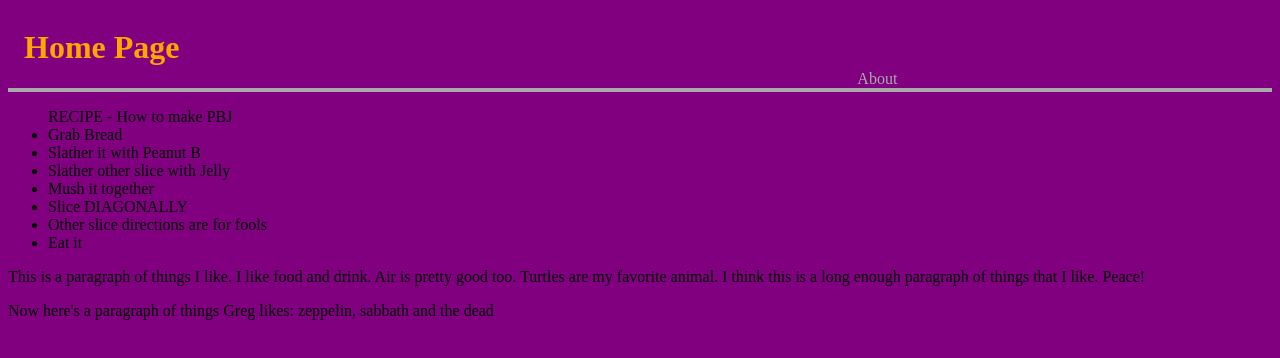
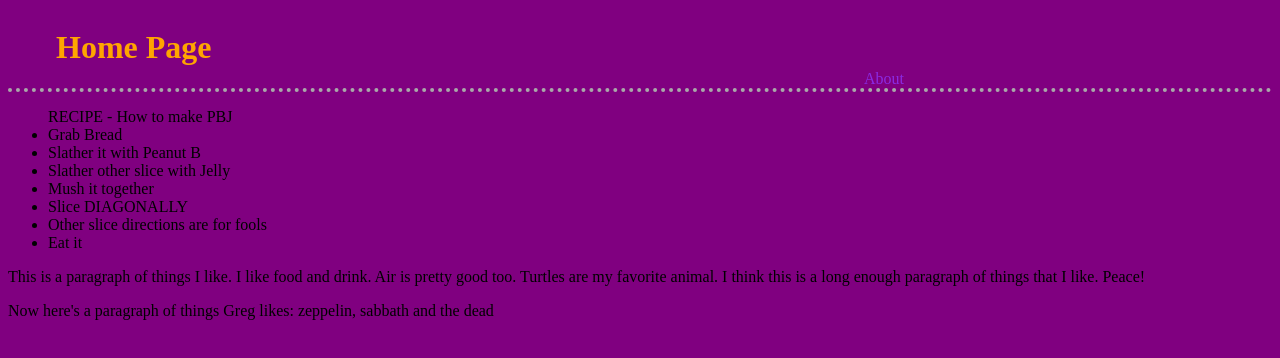
Before and after one commit to SethCaparelli/git-collab-1, a plain HTML site: page app/index.html in a window 1280 px wide. Drawn offline with Linux system fonts and the light colour scheme.

Commit message:
edited 5 css elements

```diff
--- a/app/styles.css
+++ b/app/styles.css
@@ -1,14 +1,14 @@
 header {
   display: grid;
   grid-template-columns: repeat(6, 1fr);
-  grid-gap: 10px;
+  grid-gap: 20px;
   align-items: end;
-  border-bottom: .3rem solid darkgrey;
+  border-bottom: .3rem dotted darkgrey;
 }
 
 h1 {
   grid-column: 1/span 2;
-  margin-left: 1rem;
+  margin-left: 3rem;
   color: orange;
 }
 
@@ -18,6 +18,6 @@ nav {
 
 nav a {
   text-decoration: none;
-  color: darkgrey;
-  font-size:
+  color: blueviolet;
+  font-size: 16px;
 }
```
